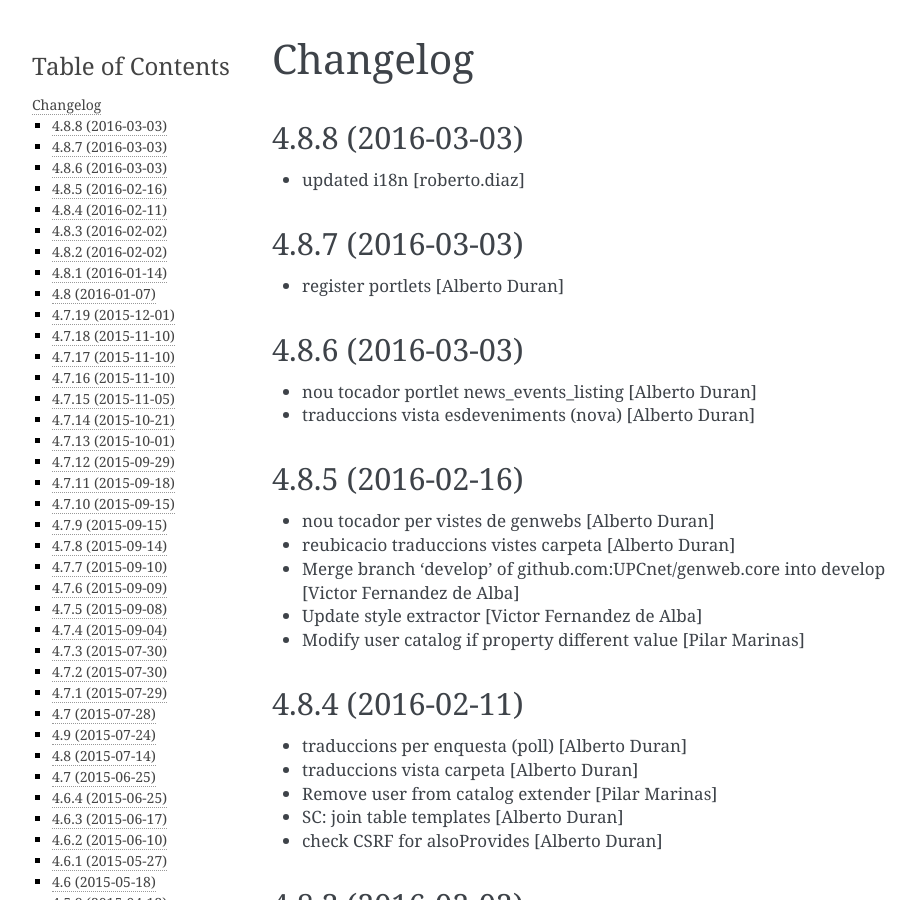
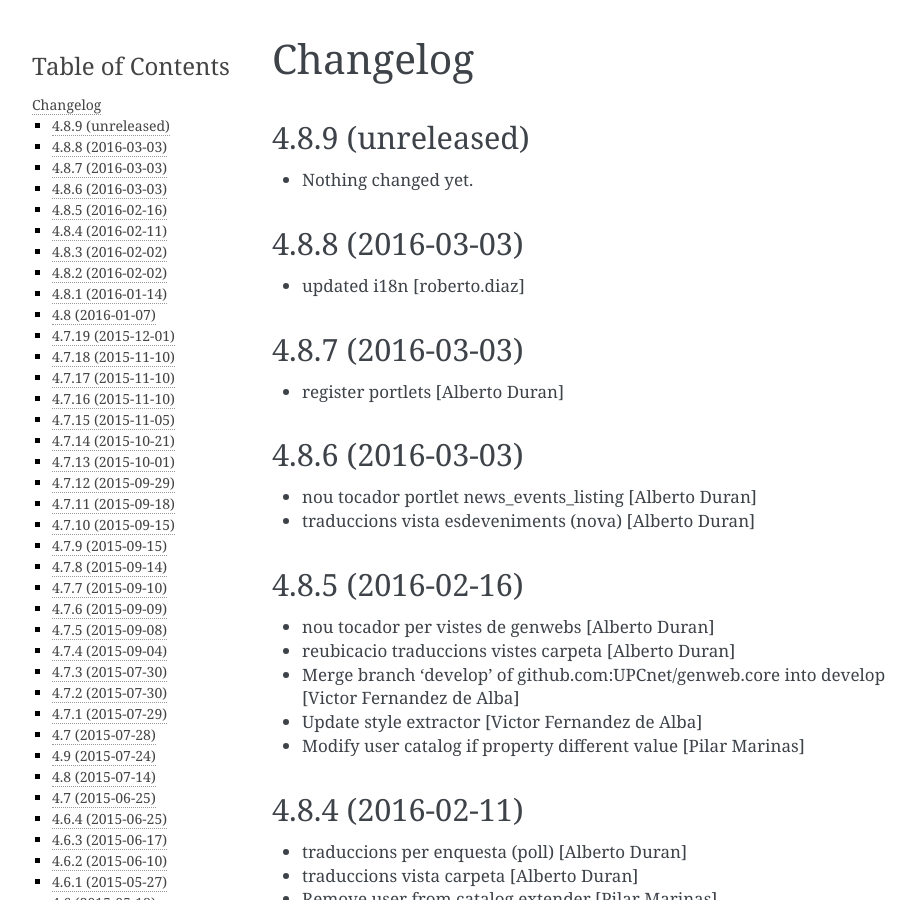
Before and after one commit to UPCnet/genweb.core, a Sphinx documentation site: the page built from docs/HISTORY.rst, in a window 1280 px wide and 900 px high. Shown: the whole window, without its empty margins (148-1064 px from the left). Built offline with Sphinx 7.4.7, drawn with Linux system fonts in a browser that asks for light colours.

Commit message:
Back to development: 4.8.9

```diff
--- a/docs/HISTORY.rst
+++ b/docs/HISTORY.rst
@@ -1,5 +1,11 @@
 Changelog
 =========
+
+4.8.9 (unreleased)
+------------------
+
+- Nothing changed yet.
+
 
 4.8.8 (2016-03-03)
 ------------------
--- a/setup.py
+++ b/setup.py
@@ -1,7 +1,7 @@
 from setuptools import setup, find_packages
 import os
 
-version = '4.8.8'
+version = '4.8.9.dev0'
 
 README = open('README.rst').read()
 HISTORY = open(os.path.join('docs', 'HISTORY.rst')).read()
```
